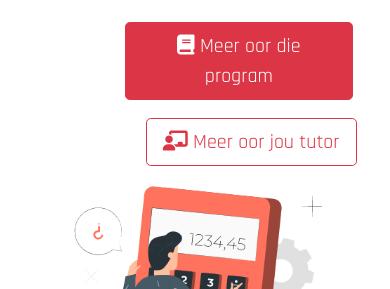
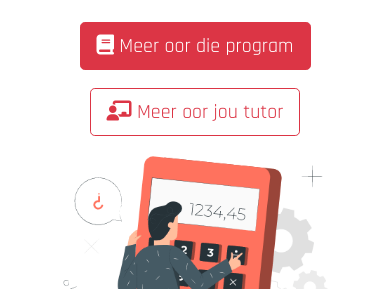
Before and after one commit to Jan-Lodewyk/Wiskunde_Wen, a plain HTML site: page index.html in a window 390 px wide. Shown: the part 555-844 px from the top of the page. Drawn offline with nearby package versions, Linux system fonts and the light colour scheme.

Commit message:
Update styles.css

```diff
--- a/css/styles.css
+++ b/css/styles.css
@@ -7,13 +7,6 @@
 #title{
   text-align: center;
 }
-button.Meer-inligting{
-  margin-left: 30%;
-}
-button.Meer-inligting1{
-  margin-left: 32%;
-}
-
 }
 
 
```
